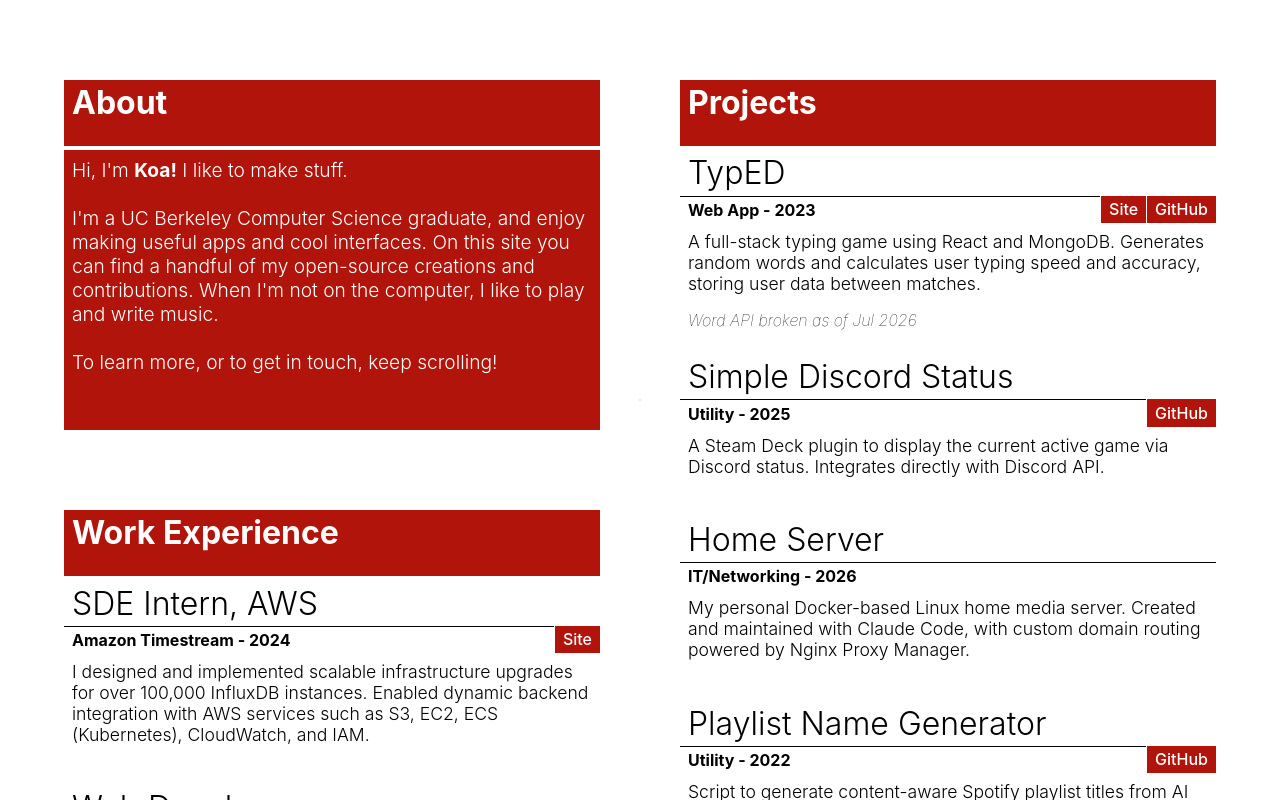
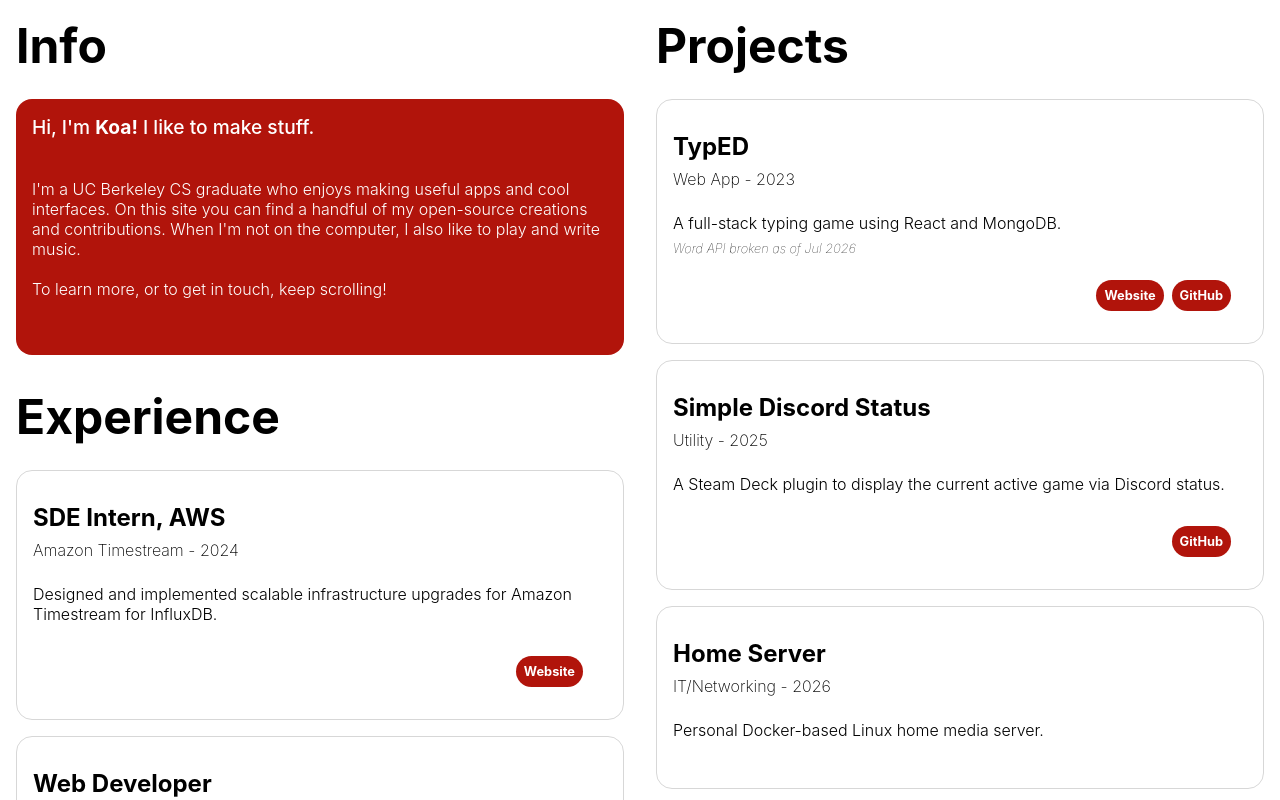
Before and after one commit to Miratari/personal-website, a React (Create React App) app in the folder client/: page / in a window 1280 px wide. Shown: the part 800-1600 px from the top of the page. Built offline with nearby package versions, Linux system fonts and the light colour scheme.

Commit message:
updated design language for a more modern rounded look

```diff
--- a/client/src/App.css
+++ b/client/src/App.css
@@ -3,16 +3,17 @@ html {
   /* font-size: 16px; */
   --accent-color: #B1140B; /* Original: #BA160C */
   --background-color: #ffffff;
-  --shadow-color: #000000;
-  --hover-color: #e8e8e8;
+  --app-background: rgb(248, 248, 248);
+  --shadow-color: #0000001e;
+  --line-color: #d7d7d7;
   --text-color-light: #ffffff;
   --text-color-dark: #000000;
-  --static-shadow: 0rem 0rem 0px var(--shadow-color);
+  --static-shadow: 0rem 0rem 1rem var(--shadow-color);
   --line-width: 0.3rem;
+  --border-radius: 1rem;
   background-color: var(--background-color);
   display: grid;
   justify-content: center;
-  perspective: 100px;
 }
 
 * {
@@ -38,7 +39,8 @@ p {
   top: 0;
   left: 0;
   z-index: -1;
-  background-image: radial-gradient(var(--hover-color) 1.3px, transparent 0);
+  background-color: var(--app-background);
+  background-image: radial-gradient(var(--line-color) 1.3px, transparent 0);
   background-size: 1rem 1rem;
   background-attachment: fixed;
 }
@@ -57,9 +59,7 @@ p {
                        "other"
                        "contact"
                        "footer";
-  margin: 5vw;
   margin-top: 0px;
-  gap: 5rem;
   max-width: 90rem;
 }
 @media (min-width: 45em) {
@@ -77,6 +77,7 @@ p {
 
 footer {
   margin-top: 4rem;
+  margin-bottom: 4rem;
 }
 
 
@@ -84,29 +85,25 @@ footer {
 /* SECTION STYLE */
 
 section {
-  box-shadow: var(--static-shadow);
   text-align: left;
+  margin: 1rem;
+  /* max-width: 30rem; */
 }
 
 section header {
-  background-color: var(--accent-color);
-  color: var(--text-color-light);
+  color: var(--text-color-dark);
   font-weight: bold;
-  font-size: 2rem;
-  padding: 0.2rem;
-  padding-left: 0.5rem;
+  font-size: 3rem;
   padding-bottom: 1.5rem;
   margin: 0px;
-
-  border-bottom-color: var(--background-color);
-  border-bottom-width: var(--line-width);
-  border-style: solid;
 }
 
 section .section-content {
   /* border-width: var(--line-width); */
   border-style: solid;
   border-color: var(--accent-color);
+  display: grid;
+  gap: 1rem;
 }
 
 
@@ -114,14 +111,16 @@ section .section-content {
 /* HEADER / HERO TEXT STYLE */
 
 #header {
-  border-width: 0px;
   min-height: 30rem;
-  height: calc(100vh - 0rem);
-  height: calc(100svh - 0rem);
+  max-width: 200vw;
+  margin: 0;
+  height: calc(100vh);
+  height: calc(100svh);
   display: flex;
   flex-direction: column;
-  /* position: sticky;
-  top: -30vh; */
+  background-color: var(--accent-color);
+  padding: 1rem;
+  color: var(--text-color-light);
 }
 
 #header .title-text {
@@ -139,6 +138,7 @@ section .section-content {
 #header .content-text {
   border-top-width: var(--line-width);
   border-top-style: solid;
+  border-top-color: var(--text-color-light);
   font-size: 3rem;
   font-weight: bold;
   padding-bottom: 2rem;
@@ -150,7 +150,7 @@ section .section-content {
     min-height: 0px;
   }
   #header .subtitle-text {
-    max-height: 7rem;
+    max-height: 10rem;
     flex-grow: 1;
   }
 }
@@ -159,16 +159,20 @@ section .section-content {
 
 /* ABOUT STYLE */
 
-#about {
+#about .section-content {
+  color: var(--text-color-light);
   background-color: var(--accent-color);
+  border-radius: var(--border-radius);
+
+  padding: 1rem;
+  font-size: 1rem;
+  font-weight: 300;
 }
-
-#about .section-content {
-  padding: 0.5rem;
-  color: var(--text-color-light);
+#about .section-content h1 {
+  padding: 0;
+  margin: 0;
   font-size: 1.2rem;
-  font-weight: 300;
-  border-style: none;
+  font-weight: 500;
 }
 
 
@@ -196,7 +200,7 @@ section .section-content {
   transition: 150ms;
 }
 .contact:hover {
-  background-color: var(--hover-color);
+  background-color: var(--line-color);
 }
 
 .contact-icon {
@@ -223,73 +227,80 @@ section .section-content {
 /* PROJECT STYLE */
 
 .project {
-  box-shadow: var(--static-shadow);
+  border-radius: var(--border-radius);
+  border-style: solid;
+  border-width: 1px;
+  border-color: var(--line-color);
+
+  background-color: white;
+
+  padding: 1rem;
+  padding-top: 2rem;
+  padding-bottom: 2rem;
+  gap: 0.5rem;
+
+  transition-duration: 200ms;
+
   display: grid;
-  grid-template-columns: 1fr auto auto;
+  grid-template-columns: 1fr auto auto auto auto;
   grid-auto-rows: auto;
   grid-template-areas: "title title title title title"
-                       "type demo source yt ig"
+                       "type type type type type"
                        "desc desc desc desc desc"
-                       "note note note note note";
+                       "note note note note note"
+                       "no demo source yt ig";
+}
+.project:hover {
+  box-shadow: var(--static-shadow);
+  transform:translate(0, -0.2rem);
 }
 
 .project .title {
-  font-weight:300;
-  font-size: 2rem;
-  padding: 0.2rem;
-  padding-left: 0.5rem;
-  /* padding-bottom: 1.5rem; */
-  margin: 0px;
-  width: 100;
-  /* border-bottom-width: 0.1rem;
-  border-bottom-style: solid; */
+  font-weight: bold;
+  font-size: 1.5rem;
 }
 
 .project .type {
-  font-weight: bold;
+  font-weight: 200;
   font-size: 1rem;
-  padding: 0.2rem;
-  padding-left: 0.5rem;
-  border-top-width: 0.1rem;
-  border-top-style: solid;
+}
+
+.project .desc {
+  font-size: 1rem;
+  font-weight: 300;
+  margin-top: 1rem;
+}
+
+.project .note {
+  font-style: italic;
+  font-size: 0.8rem;
+  font-weight: 100;
 }
 
 .project .links {
-  font-weight: 500;
+  font-weight: bold;
+  font-size: 0.8rem;
   cursor: pointer;
-  padding: 0.2rem;
-  padding-right: 0.5rem;
-  padding-left: 0.5rem;
-  border-left-width: 0.1rem;
-  border-left-style: solid;
+  padding: 0.5rem;
+  margin-top: 1rem;
+  transition-duration: 200ms;
+
+  text-align: center;
+
+  color: var(--text-color-light);
   background-color: var(--accent-color);
-  color: var(--text-color-light);
+
   border-color:var(--text-color-light);
-  transition-duration: 200ms;
+  border-radius: var(--border-radius);
 }
 .project .links:hover {
-  background-color: var(--hover-color);
+  background-color: var(--line-color);
   color: var(--text-color-dark);
 }
 .project .links:active {
-  background-color: var(--hover-color);
+  background-color: var(--line-color);
   color: var(--text-color-dark);
 }
 .project .links:empty {
   display: none;
 }
-
-.project .desc {
-  font-size: 1.1rem;
-  font-weight: 300;
-  padding: 0.5rem;
-  /* border-top-width: 0.1rem;
-  border-top-style: solid; */
-}
-.project .note {
-  font-style: italic;
-  font-size: 1rem;
-  font-weight: 100;
-  padding: 0.5rem;
-  padding-bottom: 1.5rem;
-}
--- a/client/src/App.js
+++ b/client/src/App.js
@@ -22,7 +22,7 @@ function Project({ title, type, demo, note, src, desc, yt, ig }) {
     <div className="project">
       <div className="title" style={{gridArea: "title"}}>{title}</div>
       <div className="type" style={{gridArea: "type"}}>{type}</div>
-      <a className="links" style={{gridArea: "demo"}} href={demo}>{demo ? "Site" : null}</a>
+      <a className="links" style={{gridArea: "demo"}} href={demo}>{demo ? "Website" : null}</a>
       <a className="links" style={{gridArea: "source"}} href={src}>{src ? "GitHub" : null}</a>
       <a className="links" style={{gridArea: "yt"}} href={yt}>{yt ? "YouTube" : null}</a>
       <a className="links" style={{gridArea: "ig"}} href={ig}>{ig ? "Instagram" : null}</a>
@@ -46,16 +46,18 @@ function App() {
 
         <section id="about" style={{gridArea: "about"}}>
           <header>
-            About
+            Info
           </header>
           <div class="section-content">
-            Hi, I'm <b>Koa!</b> I like to make stuff.<br/>
-            <br/>
-            I'm a UC Berkeley Computer Science graduate, and enjoy making useful apps and cool interfaces. On this site you can find a handful of my open-source creations and contributions. When I'm not on the computer, I like to play and write music.<br/>
-            <br/>
-            To learn more, or to get in touch, keep scrolling!<br/>
-            <br/>
-            <br/>
+            <p>
+              <h1>Hi, I'm <b>Koa!</b> I like to make stuff.</h1><br/>
+              <br/>
+              I'm a UC Berkeley CS graduate who enjoys making useful apps and cool interfaces. On this site you can find a handful of my open-source creations and contributions. When I'm not on the computer, I also like to play and write music.<br/>
+              <br/>
+              To learn more, or to get in touch, keep scrolling!<br/>
+              <br/>
+              <br/>
+            </p>
           </div>
         </section>
 
@@ -69,39 +71,39 @@ function App() {
               type="Web App - 2023"
               demo="https://typed-mauve.vercel.app/"
               src="https://github.com/noah-whelann/typing-game"
-              desc="A full-stack typing game using React and MongoDB. Generates random words and calculates user typing speed and accuracy, storing user data between matches."
+              desc="A full-stack typing game using React and MongoDB."
               note="Word API broken as of Jul 2026"/>
             <Project
               title="Simple Discord Status"
               type="Utility - 2025"
               src="https://github.com/Miratari/steam-deck-simple-discord-status"
-              desc="A Steam Deck plugin to display the current active game via Discord status. Integrates directly with Discord API."/>
+              desc="A Steam Deck plugin to display the current active game via Discord status."/>
             <Project
               title="Home Server"
               type="IT/Networking - 2026"
-              desc="My personal Docker-based Linux home media server. Created and maintained with Claude Code, with custom domain routing powered by Nginx Proxy Manager."/>
+              desc="Personal Docker-based Linux home media server."/>
             <Project
               title="Playlist Name Generator"
               type="Utility - 2022"
               src="https://github.com/ehuang1126/Playlist-Name-Generator"
-              desc="Script to generate content-aware Spotify playlist titles from AI analysis of song lyrics. Utilizes Cohere NLP, made for CalHacks 9.0 hackathon."/>
+              desc="Generates content-aware Spotify playlist titles from AI analysis of song lyrics. Made for CalHacks 9.0 hackathon."/>
           </div>
         </section>
 
         <section style={{gridArea: "work"}}>
           <header>
-            Work Experience
+            Experience
           </header>
           <div class="section-content">
             <Project
               title="SDE Intern, AWS"
               type="Amazon Timestream - 2024"
               demo="https://aws.amazon.com/timestream/"
-              desc="I designed and implemented scalable infrastructure upgrades for over 100,000 InfluxDB instances. Enabled dynamic backend integration with AWS services such as S3, EC2, ECS (Kubernetes), CloudWatch, and IAM."/>
+              desc="Designed and implemented scalable infrastructure upgrades for Amazon Timestream for InfluxDB."/>
             <Project
               title="Web Developer"
               type="Angeleno Homes LLC - 2023"
-              desc="Freelance consultation and website development for LA-based real estate company. I designed a simple web interface for collecting and processing online home valuation requests."/>
+              desc="Freelance consultation and website development for LA-based real estate company."/>
           </div>
         </section>
 
@@ -115,7 +117,7 @@ function App() {
               type="Music"
               yt="https://www.youtube.com/@tioatberkeley"
               ig="https://www.instagram.com/tioatberkeley/"
-              desc="UC Berkeley's anime, video game, and film music orchestra. I've arranged and conducted pieces for full orchestra and small jazz ensembles, and have performed as a percussionist, drummer, and bassist."
+              desc="UC Berkeley's anime, video game, and film music orchestra. Arranger, conductor, percussionist, drummer, and bassist."
               note="Carousel of YouTube videos coming soon"/>
             {/* <Project
               title="Photography"
@@ -125,7 +127,7 @@ function App() {
           </div>
         </section>
 
-        <div class="contact-container" style={{gridArea: "contact"}}>
+        <section class="contact-container" style={{gridArea: "contact"}}>
           <Contact
             icon={github}
             text="Github"
@@ -145,7 +147,7 @@ function App() {
             icon={mail}
             text="Email"
             subtext="koalee10@gmail.com"/>
-        </div>
+        </section>
 
         <footer style={{gridArea: "footer"}}>
           Updated July 2026.<br/>Designed and coded by hand, not AI.
```
